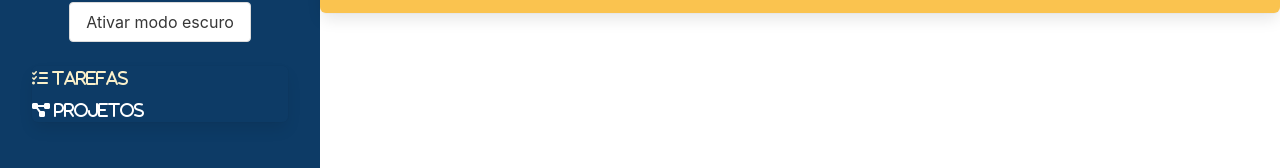
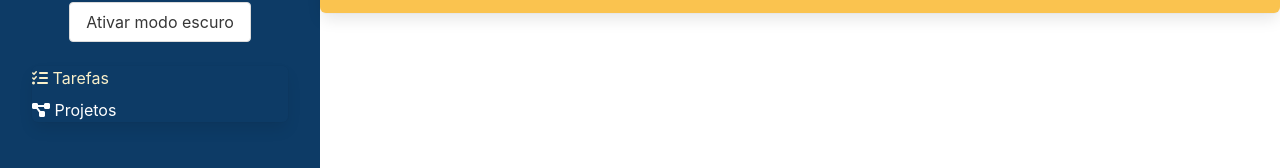
Before and after one commit to pinheiroduda/alura-tracker, a Vue app: page / in a window 1280 px wide. Shown: the part 155-323 px from the top of the page. Built offline with nearby package versions, Linux system fonts and the light colour scheme; data requests are answered from the project's data file.

Commit message:
fix: text case

```diff
--- a/src/components/BarraLateral.vue
+++ b/src/components/BarraLateral.vue
@@ -10,12 +10,12 @@
       <ul>
         <li>
           <router-link to="/" class="link">
-            <i class="fas fa-tasks"> tarefas</i>
+            <i class="fas fa-tasks"></i> Tarefas
           </router-link>
         </li>
         <li>
           <router-link to="/projetos" class="link">
-            <i class="fas fa-project-diagram"> projetos</i>
+            <i class="fas fa-project-diagram"></i> Projetos
           </router-link>
         </li>
       </ul>
```
